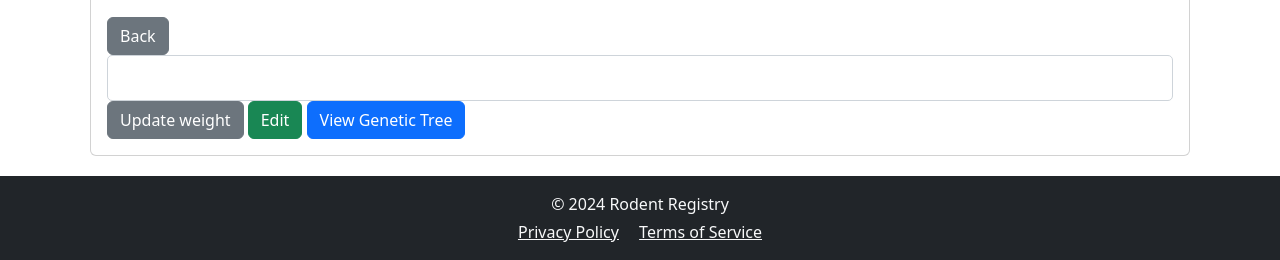
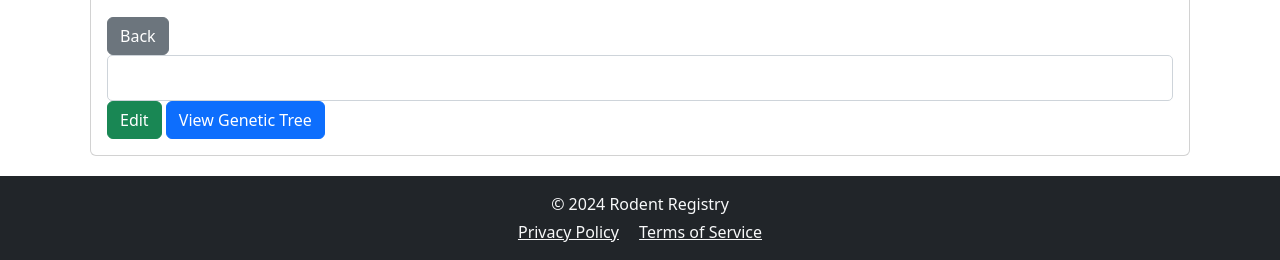
Before and after one commit to gonz-tyler/mouse-colony-management, a Django app: template website/templates/mice/mouse_details.html in a window 1280 px wide. Shown: the part 741-1001 px from the top of the page. Run offline with Django 5.2, Linux system fonts and the light colour scheme; the template is opened without the code that fills it, so the values that code supplies are empty; some libraries are stand-ins or nearby versions.

Commit message:
Weight
Commented out some possibly unneeded code

```diff
--- a/website/templates/mice/mouse_details.html
+++ b/website/templates/mice/mouse_details.html
@@ -35,7 +35,7 @@
 
         <a onclick="history.back()" class="btn btn-secondary">Back</a>
         <input type = "text" id = "weight" />
-        <a onclick="weight_update()" class="btn btn-secondary">Update weight</a>
+        <!--<a onclick="weight_update()" class="btn btn-secondary">Update weight</a>-->
         {% if user.role == 'leader' %}
         <a href="{% url 'delete_mouse' mouse.mouse_id %}" class="btn btn-danger">Delete</a>
         {% endif %}
@@ -45,11 +45,11 @@
         <a href="{% url 'genetic_tree' mouse.mouse_id %}" class="btn btn-primary">View Genetic Tree</a>
 
         <script>
-            function weight_update(){
-                var updated_weight = document.getElementById("weight");
+            //function weight_update(){
+               // var updated_weight = document.getElementById("weight");
                 //code to update the database with the input (id = weight)
 
-            }
+            //}
         </script>
     </div>
 </div>
```
